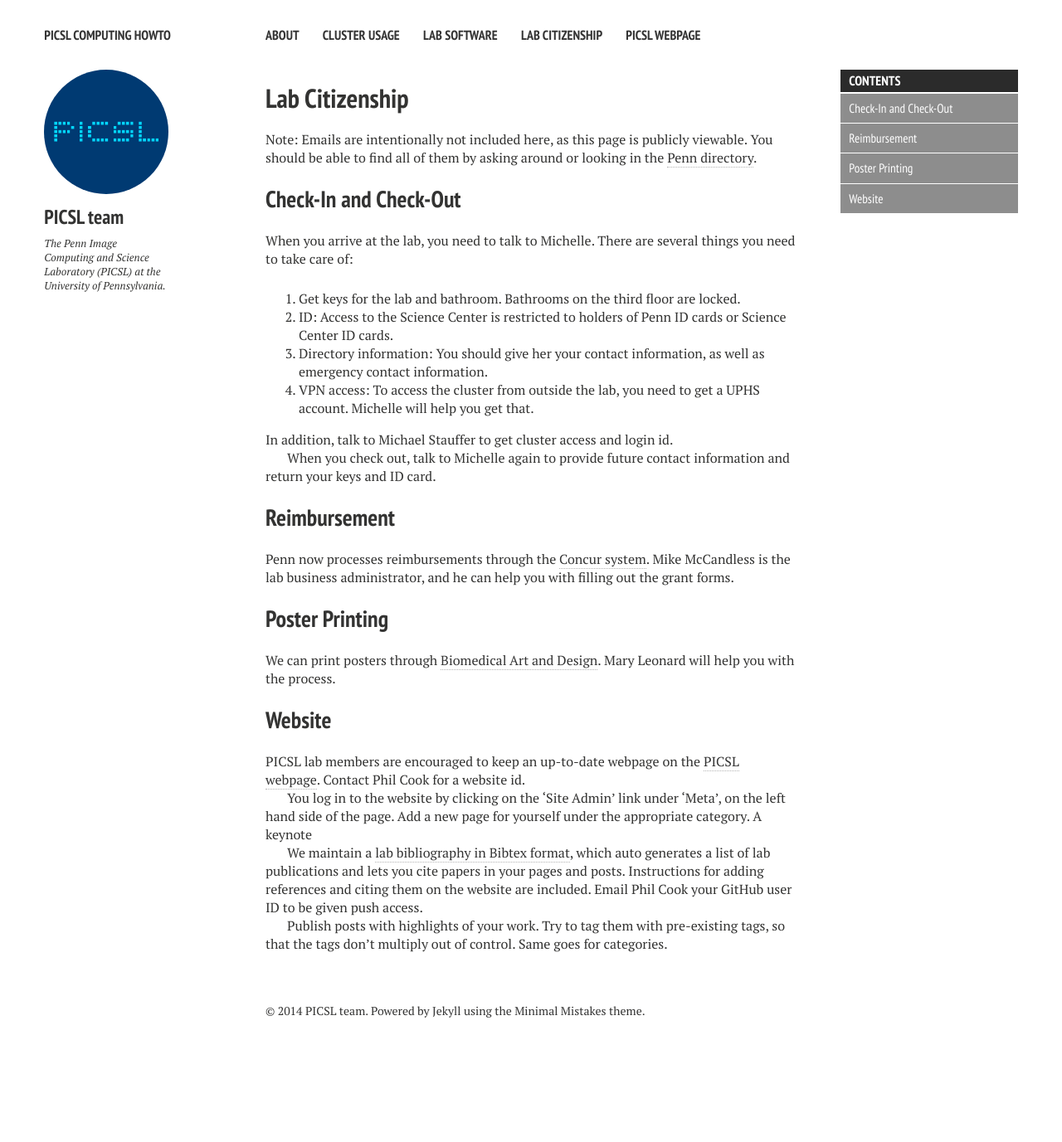
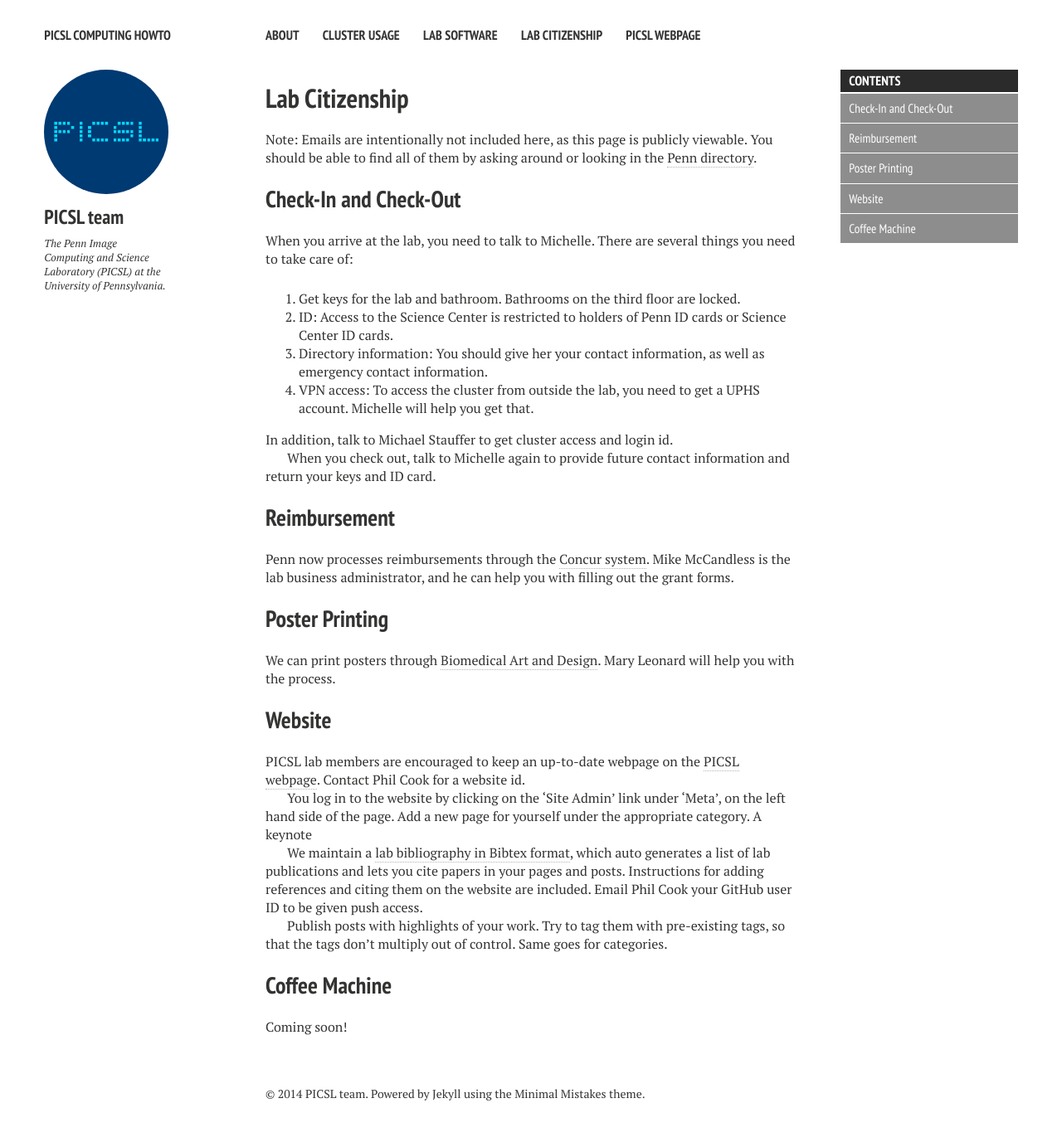
Before and after one commit to bkandel/PICSL_Howto, a Jekyll site: the page built from lab-citizenship.md, in a window 1280 px wide. Shown: the whole page at 83% size. Built offline with Jekyll 4.4.1, drawn with Linux system fonts in a browser that asks for light colours; nearby versions of some CDN libraries; before the commit the page ends 1277 px from its top, so only the background shows below that.

Commit message:
Citizenship page.

```diff
--- a/lab-citizenship.md
+++ b/lab-citizenship.md
@@ -44,3 +44,6 @@ You log in to the website by clicking on the 'Site Admin' link under 'Meta', on
 We maintain a [lab bibliography in Bibtex format](https://github.com/cookpa/picslbib), which auto generates a list of lab publications and lets you cite papers in your pages and posts. Instructions for adding references and citing them on the website are included. Email Phil Cook your GitHub user ID to be given push access.
 
 Publish posts with highlights of your work.  Try to tag them with pre-existing tags, so that the tags don't multiply out of control.  Same goes for categories.
+
+## Coffee Machine
+Coming soon!
```
